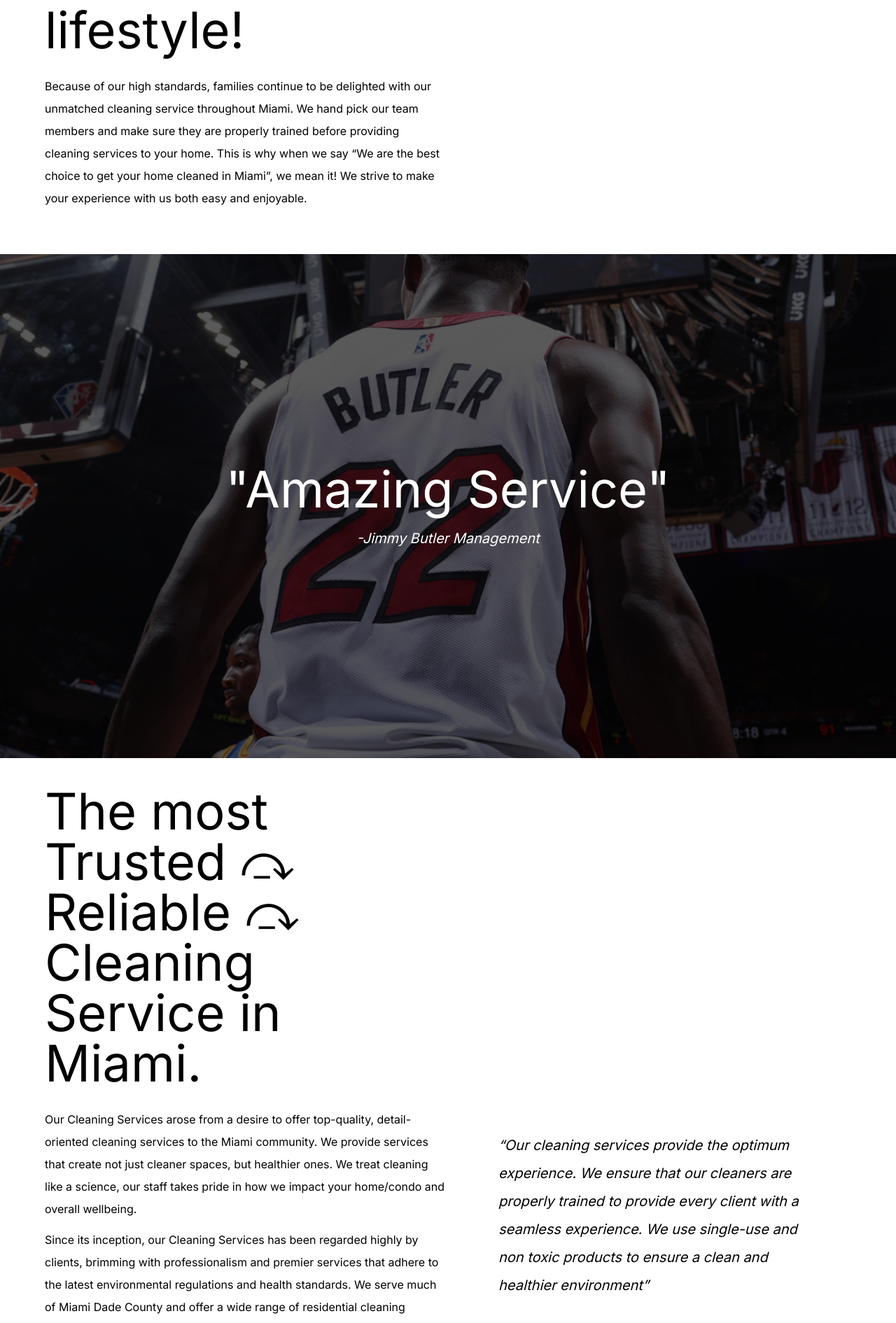
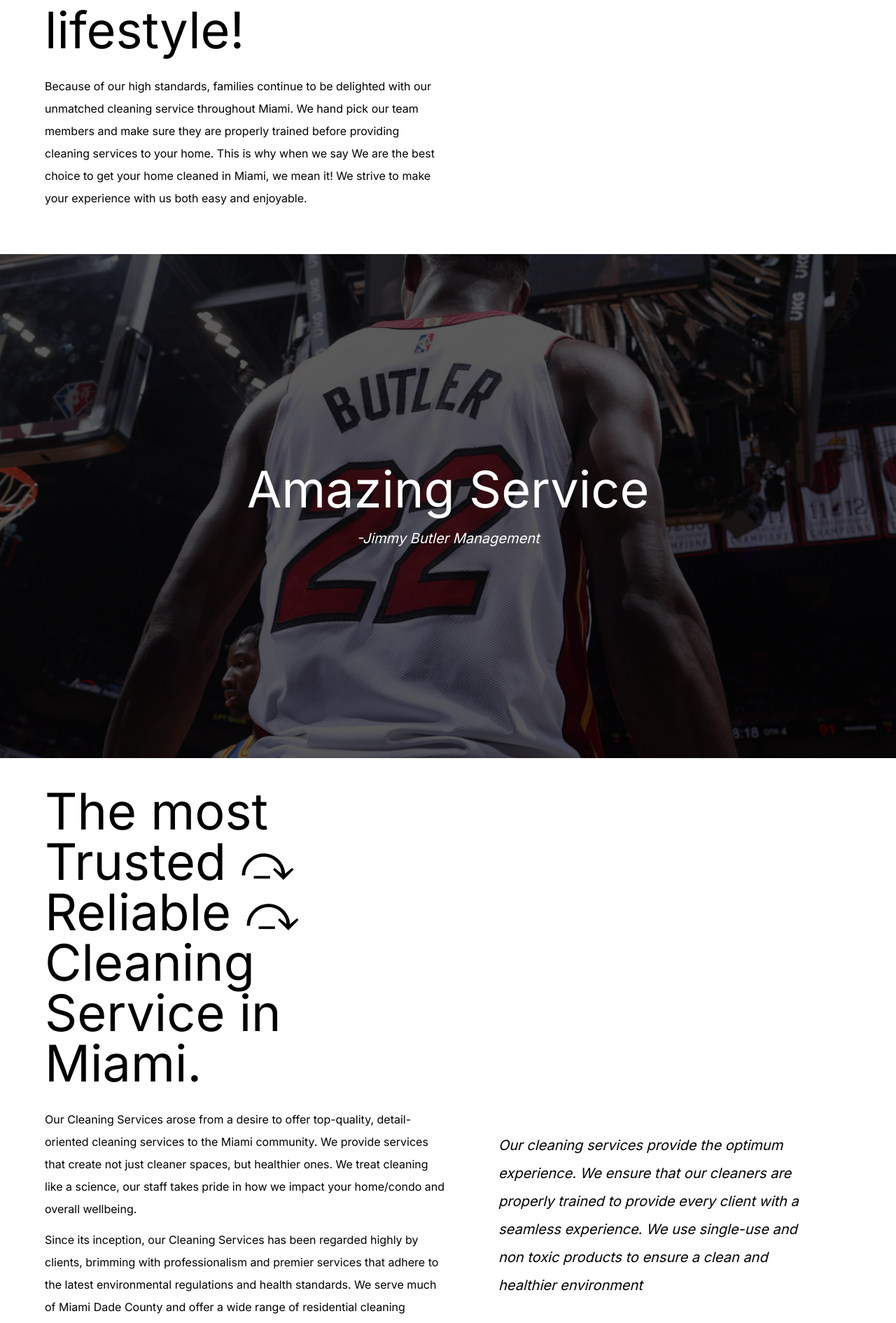
Before and after one commit to CapiDeveloper/proyect-landing-page, a Next.js app: page / in a window 1280 px wide. Shown: the part 1080-2970 px from the top of the page at 70% size. Built offline with nearby package versions, Linux system fonts and the light colour scheme.

Commit message:
Primero deploy

```diff
--- a/src/app/page.js
+++ b/src/app/page.js
@@ -10,7 +10,7 @@
       <main className="w-11/12 md:w-[90%] mb-20 md:mb-0 mx-auto grid gap-5 md:grid-cols-2 md:place-content-start md:my-32">
         <div className="mb-24 md:mb-16">
           <h1 className="text-3xl md:text-7xl mt-10 md:mt-0">A cleaner, fresher and safer home awaits ⤼ Invest in a healthier lifestyle!</h1>
-          <p className="mt-7 leading-loose">Because of our high standards, families continue to be delighted with our unmatched cleaning service throughout Miami. We hand pick our team members and make sure they are properly trained before providing cleaning services to your home. This is why when we say “We are the best choice to get your home cleaned in Miami”, we mean it! We strive to make your experience with us both easy and enjoyable. </p>
+          <p className="mt-7 leading-loose">Because of our high standards, families continue to be delighted with our unmatched cleaning service throughout Miami. We hand pick our team members and make sure they are properly trained before providing cleaning services to your home. This is why when we say We are the best choice to get your home cleaned in Miami, we mean it! We strive to make your experience with us both easy and enjoyable. </p>
         </div>
         <div>
           <Image loading="lazy" className="mx-auto imagen-scroll" src={'/imagen.jpg'} width={400} height={200} alt="texto imagen" />
@@ -18,7 +18,7 @@
       </main>
       <aside className="relative flex flex-col gap-5 justify-center items-center h-[90vh] bg-hero-pattern bg-cover bg-center overflow-hidden">
         <div className="absolute inset-0 bg-black opacity-65 mix-blend-normal"></div>
-        <p className="z-20 text-white text-xl md:text-4xl lg:text-7xl">"Amazing Service"</p>
+        <p className="z-20 text-white text-xl md:text-4xl lg:text-7xl">Amazing Service</p>
         <p className="z-20 text-white text-xl italic md:text-4xl lg:text-xl">-Jimmy Butler Management </p>
       </aside>
       <section className="w-11/12 md:w-[90%] mx-auto md:grid md:grid-cols-2 place-content-center items-center my-10">
@@ -29,7 +29,7 @@
         </div>
         <div className="md:flex md:flex-col md:justify-evenly md:h-full">
           <Image loading="lazy" className="mx-auto imagen-scroll" src={'/imagen-3.png'} width={400} height={200} alt="texto imagen" />
-          <p className="mt-7 leading-loose md:leading-10 md:text-xl italic w-10/12 md:w-9/12 mx-auto">“Our cleaning services provide the optimum experience. We ensure that our cleaners are properly trained to provide every client with a seamless experience. We use single-use and non toxic products to ensure a clean and healthier environment” </p>
+          <p className="mt-7 leading-loose md:leading-10 md:text-xl italic w-10/12 md:w-9/12 mx-auto">Our cleaning services provide the optimum experience. We ensure that our cleaners are properly trained to provide every client with a seamless experience. We use single-use and non toxic products to ensure a clean and healthier environment </p>
         </div>
       </section>
       <section className="bg-[#DFE0DB] pt-16 pb-10">
@@ -54,7 +54,7 @@
         </div>
         <div className="gid place-content-center text-center">
           <h2 className="text-3xl md:text-7xl mt-10 md:mt-0">Single⤼Use Supplies</h2>
-          <p className="mt-5 text-2xl leading-loose">“The advantages of the single-use concept is ideal, especially during these times, where, for reasons of absolute health and safety, it should not be any other way”</p>
+          <p className="mt-5 text-2xl leading-loose">The advantages of the single-use concept is ideal, especially during these times, where, for reasons of absolute health and safety, it should not be any other way</p>
           <p className="italic my-10">-Dr Sunny Khachatryan</p>
           <Image loading="lazy" className="imagen-scroll mx-auto rounded-tl-3xl md:object-cover" src={'/imagen-7.png'} width={400} height={200} alt="texto imagen" />
         </div>
```
